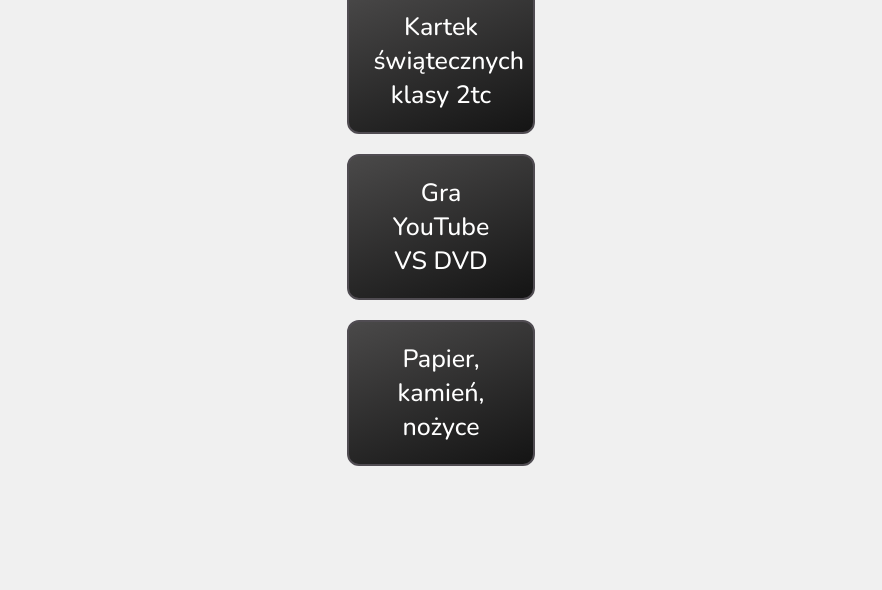
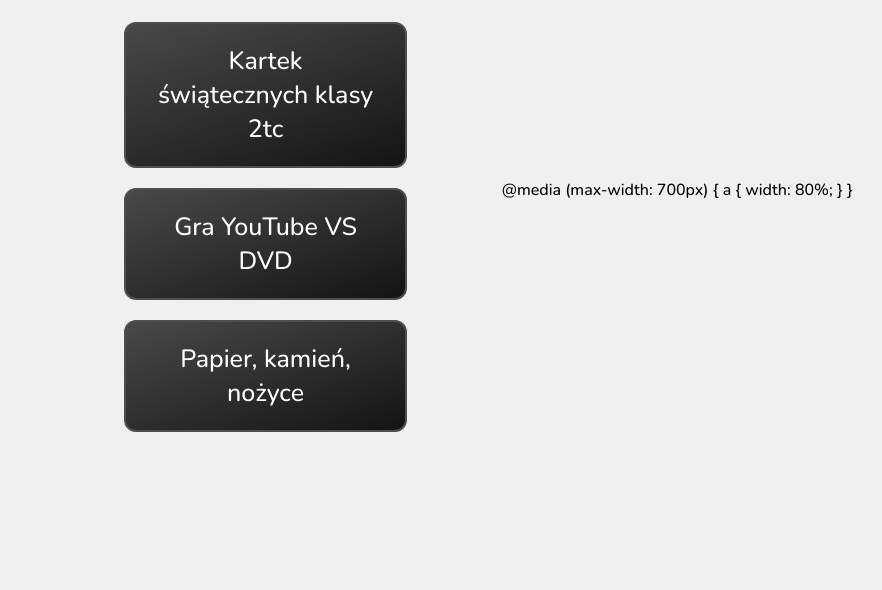
Before and after one commit to Mo1tc/Mo1tc.github.io, a plain HTML site: page index.html in a window 1280 px wide. Shown: the part 210-800 px from the top of the page, without its empty margins (199-1081 px from the left). Drawn offline with nearby package versions, Linux system fonts and the light colour scheme.

Commit message:
Update index.html

```diff
--- a/index.html
+++ b/index.html
@@ -37,7 +37,7 @@
         display: block;
         margin: 20px auto;
         padding: 20px 25px;
-        width: 40%;
+        width: 60%;
         background: linear-gradient(160deg, #4a4949 0%, #141414 100%);
         color: white;
         text-decoration: none;
@@ -65,6 +65,13 @@
     </div>
 
 
+@media (max-width: 700px) {
+  a {
+    width: 80%;
+  }
+}
+
+
 
 </body>
 </html>
```
